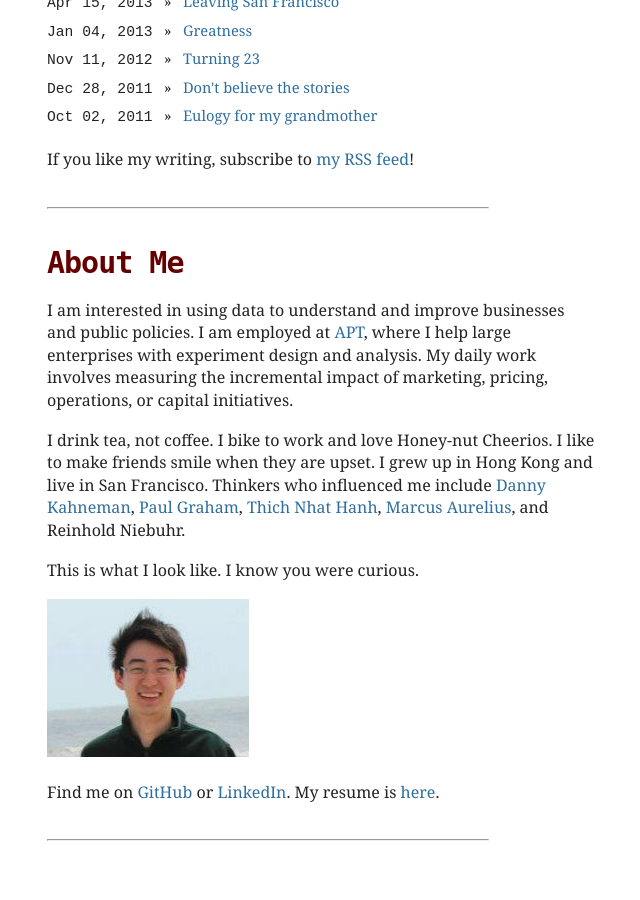
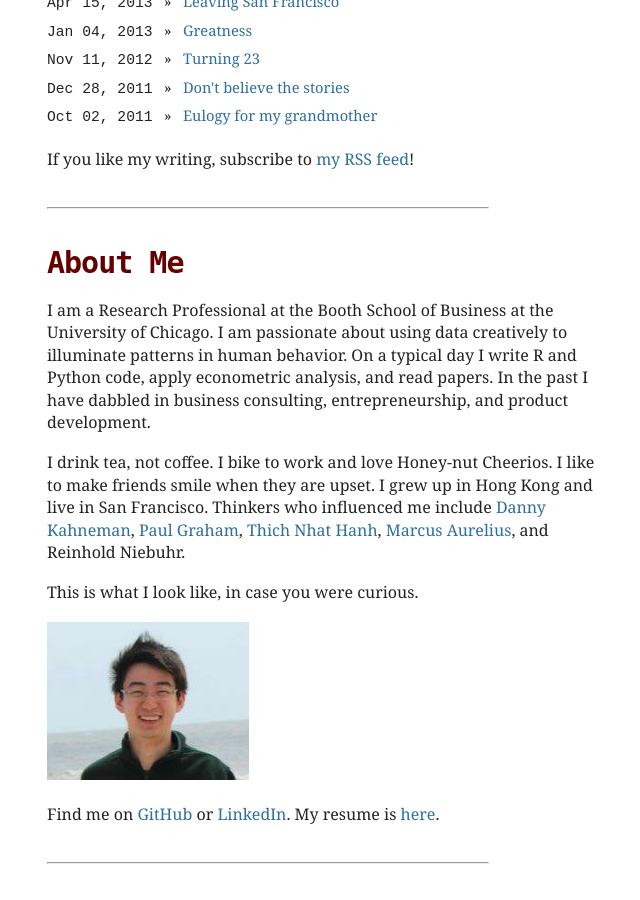
Before and after one commit to mbwong/mbwong.github.com, a Jekyll site: the page built from index.html, in a window 1280 px wide and 900 px high, scrolled down 1520 px. Shown: the whole window, without its empty margins (303-943 px from the left). Built offline with Jekyll 4.4.1, drawn with Linux system fonts in a browser that asks for light colours; before the commit the page ends 2397 px from its top, so only the background shows below that.

Commit message:
Update index.html

```diff
--- a/index.html
+++ b/index.html
@@ -70,11 +70,11 @@ layout: default
 
 <h1 id="about" style="color:#660000; font-family: 'DejaVu Sans Mono', 'Courier New', monospace;">About Me</h1>
 
-<p>I am interested in using data to understand and improve businesses and public policies. I am employed at <a href="http://predictivetechnologies.com">APT</a>, where I help large enterprises with experiment design and analysis. My daily work involves measuring the incremental impact of marketing, pricing, operations, or capital initiatives.
+<p>I am a Research Professional at the Booth School of Business at the University of Chicago. I am passionate about using data creatively to illuminate patterns in human behavior. On a typical day I write R and Python code, apply econometric analysis, and read papers. In the past I have dabbled in business consulting, entrepreneurship, and product development.
 
 <p>I drink tea, not coffee. I bike to work and love Honey-nut Cheerios. I like to make friends smile when they are upset. I grew up in Hong Kong and live in San Francisco. Thinkers who influenced me include <a href="http://www.vanityfair.com/culture/features/2011/12/michael-lewis-201112">Danny Kahneman</a>, <a href="http://www.paulgraham.com/love.html">Paul Graham</a>, <a href="http://www.amazon.com/Miracle-Mindfulness-Introduction-Practice-Meditation/dp/0807012394">Thich Nhat Hanh</a>, <a href="http://www.amazon.com/Emperors-Handbook-New-Translation-Meditations/dp/0743233832/ref=sr_1_1?s=books&ie=UTF8&qid=1361259042&sr=1-1&keywords=emperor%27s+handbook">Marcus Aurelius</a>, and Reinhold Niebuhr.
 
-<p>This is what I look like. I know you were curious.
+<p>This is what I look like, in case you were curious.
 
 <p><img src="/mugshot.png"/></p>
 
```
